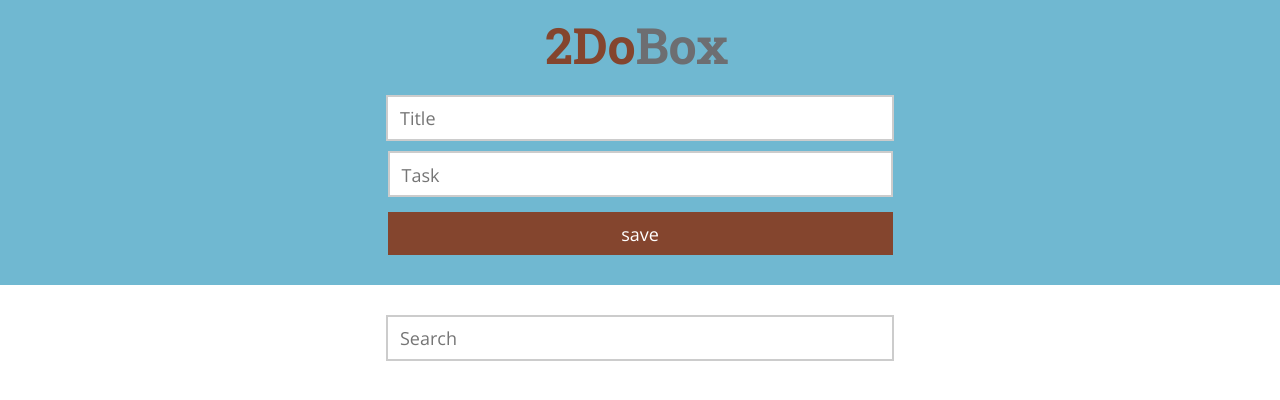
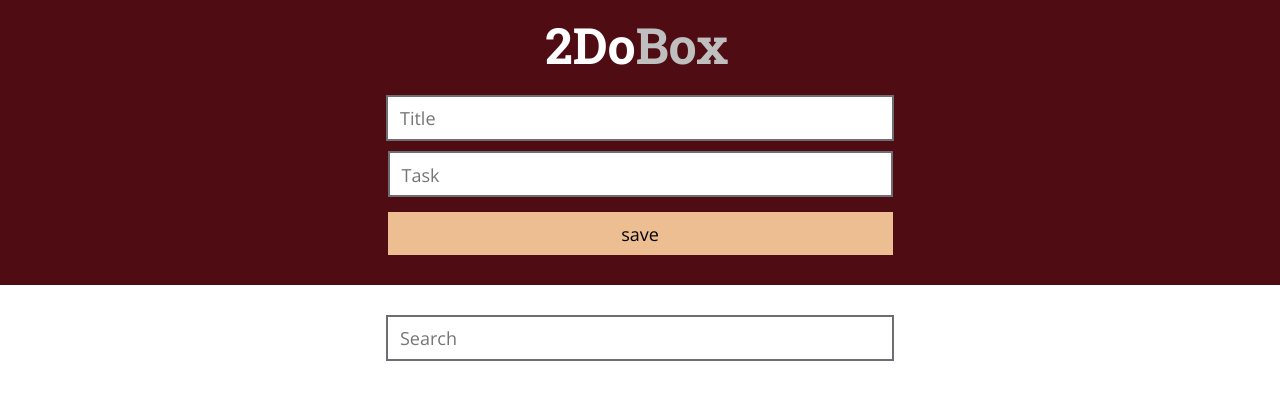
Before and after one commit to adam-rice/2DoBox-Pivot, a website: page index.html in a window 1280 px wide. Drawn offline with nearby package versions, Linux system fonts and the light colour scheme.

Commit message:
Add html lang, fix all color contrast issues

```diff
--- a/CSS/styles.css
+++ b/CSS/styles.css
@@ -2,7 +2,7 @@
 
 .top-panel {
   align-items: center;
-  background-color: #70b8d1;
+  background-color: #4f0d13;
   display: flex;
   flex-direction: column;
 }
@@ -14,17 +14,17 @@ header {
   height: 50px;
   margin: 20px 0;
   order: 1;
-  color: #84452e;
+  color: #FFFFFF;
 }
 
 .box-logo {
-  color: #6D6E71;
+  color: #BFBFBF;
 }
 
 input, textarea {
   text-indent: 10px;
-  color: #939598;
-  border: 2px solid #CCCCCC;
+  color: #6D6E71;
+  border: 2px solid #6D6E71;
 }
 
 input, textarea, button {
@@ -60,8 +60,8 @@ textarea::-webkit-input-placeholder {
   width: 505px;
   margin: 10px 0 30px;
   order: 4;
-  background-color: #84452e;
-  color: #FFFFFF;
+  background-color: #EDBE91;
+  color: #000000;
   border: none;
   outline: none;
 }
@@ -135,7 +135,7 @@ footer {
 }
 
 .card-body {
-  color: #939598;
+  color: #6D6E71;
   font-family: 'Open Sans', sans-serif;
   font-size: 18px;
   letter-spacing: .5px;
--- a/index.html
+++ b/index.html
@@ -1,5 +1,5 @@
 <!DOCTYPE html>
-<html>
+<html lang="en">
   <head>
     <meta charset="utf-8">
     <meta name="viewport" content="width=device-width, initial-scale=1">
```
